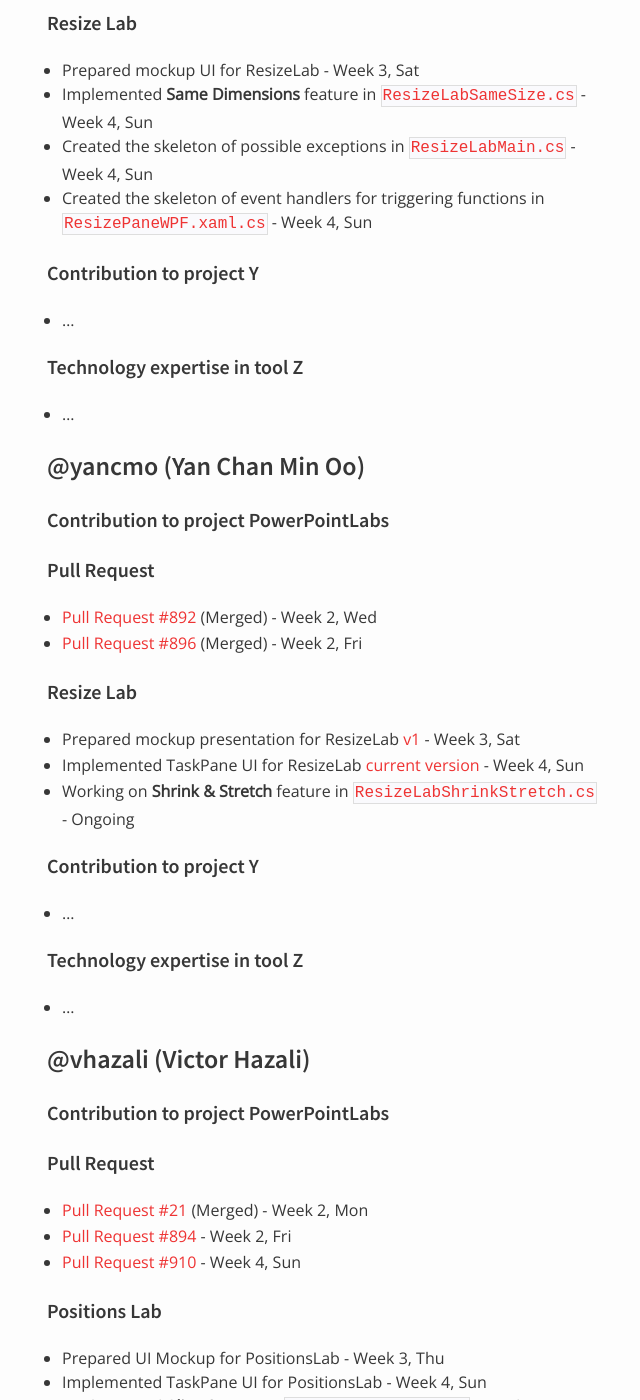
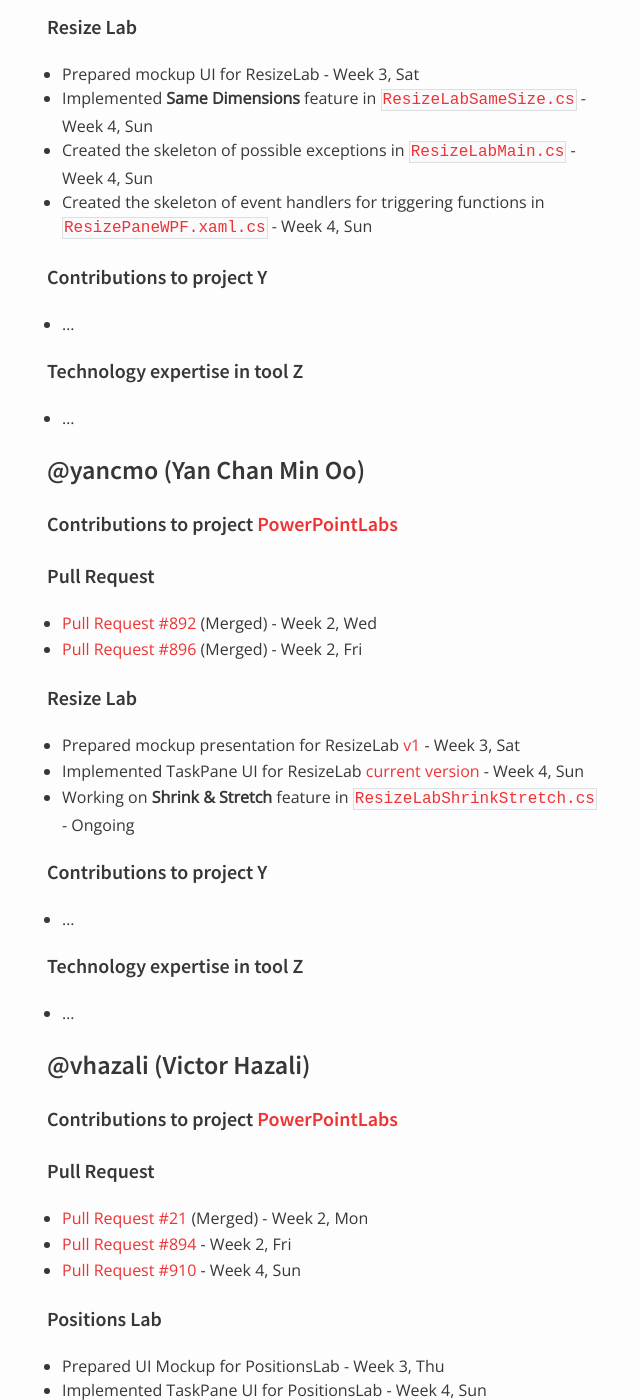
Before and after one commit to nus-oss/cs3281-AY1516S2-website, a Jekyll site: the page built from teams/powerpointlabs.md, in a window 1280 px wide and 1400 px high, scrolled down 1950 px. Shown: the whole window, without its empty margins (323-963 px from the left). Built offline with Jekyll 4.4.1, drawn with Linux system fonts in a browser that asks for light colours; some of the changed text lies outside the part shown.

Commit message:
Edited some grammar
Changed contrbution to contributions and added link for PowerPointLabs project

```diff
--- a/teams/powerpointlabs.md
+++ b/teams/powerpointlabs.md
@@ -32,7 +32,7 @@
 ### @oswellchan (Chan Ao Wei Oswell)
 
 
-#### Contribution to project PowerPointLabs
+#### Contributions to project [PowerPointLabs](http://www.comp.nus.edu.sg/~pptlabs/)
 
 ###### Pull Request
 * [Pull Request #20](https://github.com/PowerPointLabs/PowerPointLabs-Website/pull/20) (Merged) - Week 2, Mon
@@ -45,7 +45,7 @@
 * Implemented **Snap Vertical and Snap Horizontal** feature in [`PositionsLabMain.cs`](https://github.com/nus-fboa2016-PL/PowerPointLabs/blob/35cdaaf281e1373ac7c10f840fe37d97f28d6b7d/PowerPointLabs/PowerPointLabs/PositionsLab/PositionsLabMain.cs) - Week 4, Sun
 * Implemented **Swap** and **Adjoin** feature in [`PositionsLabMain.cs`](https://github.com/nus-fboa2016-PL/PowerPointLabs/blob/35cdaaf281e1373ac7c10f840fe37d97f28d6b7d/PowerPointLabs/PowerPointLabs/PositionsLab/PositionsLabMain.cs) - Week 4, Wed
 
-#### Contribution to project [Brackets](http://brackets.io/)
+#### Contributions to project [Brackets](http://brackets.io/)
  * ...
 
 #### Technology expertise in Web Development
@@ -53,7 +53,7 @@
 
 ### @youthinkk (Wu Yu Ting)
 
-#### Contribution to project PowerPointLabs
+#### Contributions to project [PowerPointLabs](http://www.comp.nus.edu.sg/~pptlabs/)
 
 ###### Pull Request
 * [Pull Request #22](https://github.com/PowerPointLabs/PowerPointLabs-Website/pull/22) (Closed) - Week 2, Wed
@@ -70,7 +70,7 @@
 * Created the skeleton of possible exceptions in [`ResizeLabMain.cs`](https://github.com/nus-fboa2016-PL/PowerPointLabs/blob/8cb27511411b2cbfe58e95548f6f05bb536109a7/PowerPointLabs/PowerPointLabs/ResizeLab/ResizeLabMain.cs) - Week 4, Sun
 * Created the skeleton of event handlers for triggering functions in [`ResizePaneWPF.xaml.cs`](https://github.com/nus-fboa2016-PL/PowerPointLabs/blob/86507fcc388b92fa8e7ab212196d156d842e110d/PowerPointLabs/PowerPointLabs/ResizeLab/ResizePaneWPF.xaml.cs) - Week 4, Sun
 
-#### Contribution to project Y
+#### Contributions to project Y
  * ...
 
 #### Technology expertise in tool Z
@@ -78,7 +78,7 @@
 
 ### @yancmo (Yan Chan Min Oo)
 
-#### Contribution to project PowerPointLabs
+#### Contributions to project [PowerPointLabs](http://www.comp.nus.edu.sg/~pptlabs/)
 
 ###### Pull Request
 * [Pull Request #892](https://github.com/PowerPointLabs/PowerPointLabs/pull/892) (Merged) - Week 2, Wed
@@ -89,7 +89,7 @@
 * Implemented TaskPane UI for ResizeLab [current version](https://dl.dropboxusercontent.com/u/7610216/ResizeLabUIv1.PNG) - Week 4, Sun
 * Working on **Shrink & Stretch** feature in [`ResizeLabShrinkStretch.cs`](https://github.com/nus-fboa2016-PL/PowerPointLabs/blob/a5359541d70ce055621ceb8edb6823798d5039cb/PowerPointLabs/PowerPointLabs/ResizeLab/ResizeLabShrinkStretch.cs) - Ongoing
 
-#### Contribution to project Y
+#### Contributions to project Y
  * ...
 
 #### Technology expertise in tool Z
@@ -97,7 +97,7 @@
 
 ### @vhazali (Victor Hazali)
 
-#### Contribution to project PowerPointLabs
+#### Contributions to project [PowerPointLabs](http://www.comp.nus.edu.sg/~pptlabs/)
 
 ###### Pull Request
 * [Pull Request #21](https://github.com/PowerPointLabs/PowerPointLabs-Website/pull/21) (Merged) - Week 2, Mon
@@ -109,7 +109,7 @@
 * Implemented TaskPane UI for PositionsLab - Week 4, Sun
 * Implemented **Align** feature in [`PositionsLabMain.cs`](https://github.com/nus-fboa2016-PL/PowerPointLabs/blob/35cdaaf281e1373ac7c10f840fe37d97f28d6b7d/PowerPointLabs/PowerPointLabs/PositionsLab/PositionsLabMain.cs) - Week 4, Sun
 
-#### Contribution to project [Swift](http://www.apple.com/swift/)
+#### Contributions to project [Swift](http://www.apple.com/swift/)
  * ...
 
 #### Technology expertise in Information Security
```
